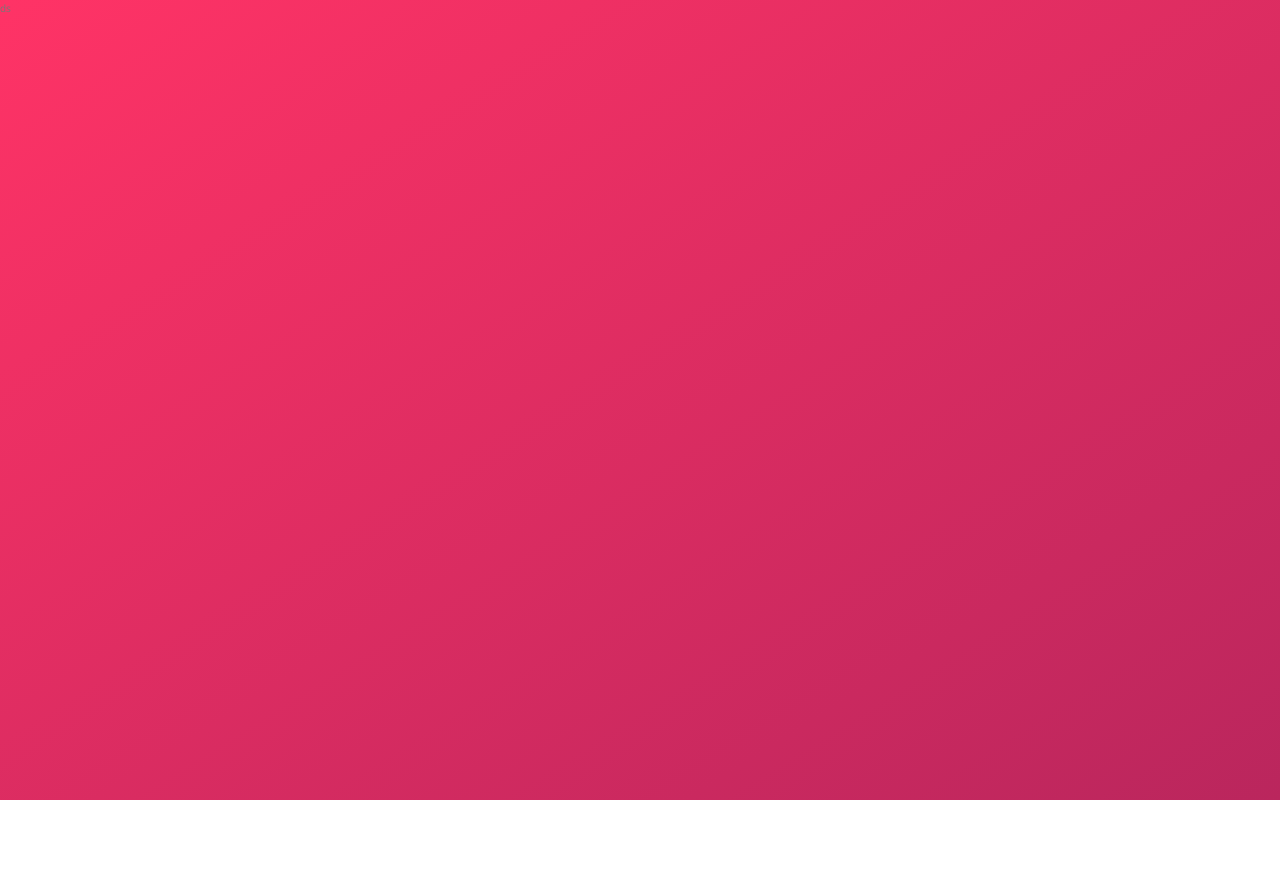
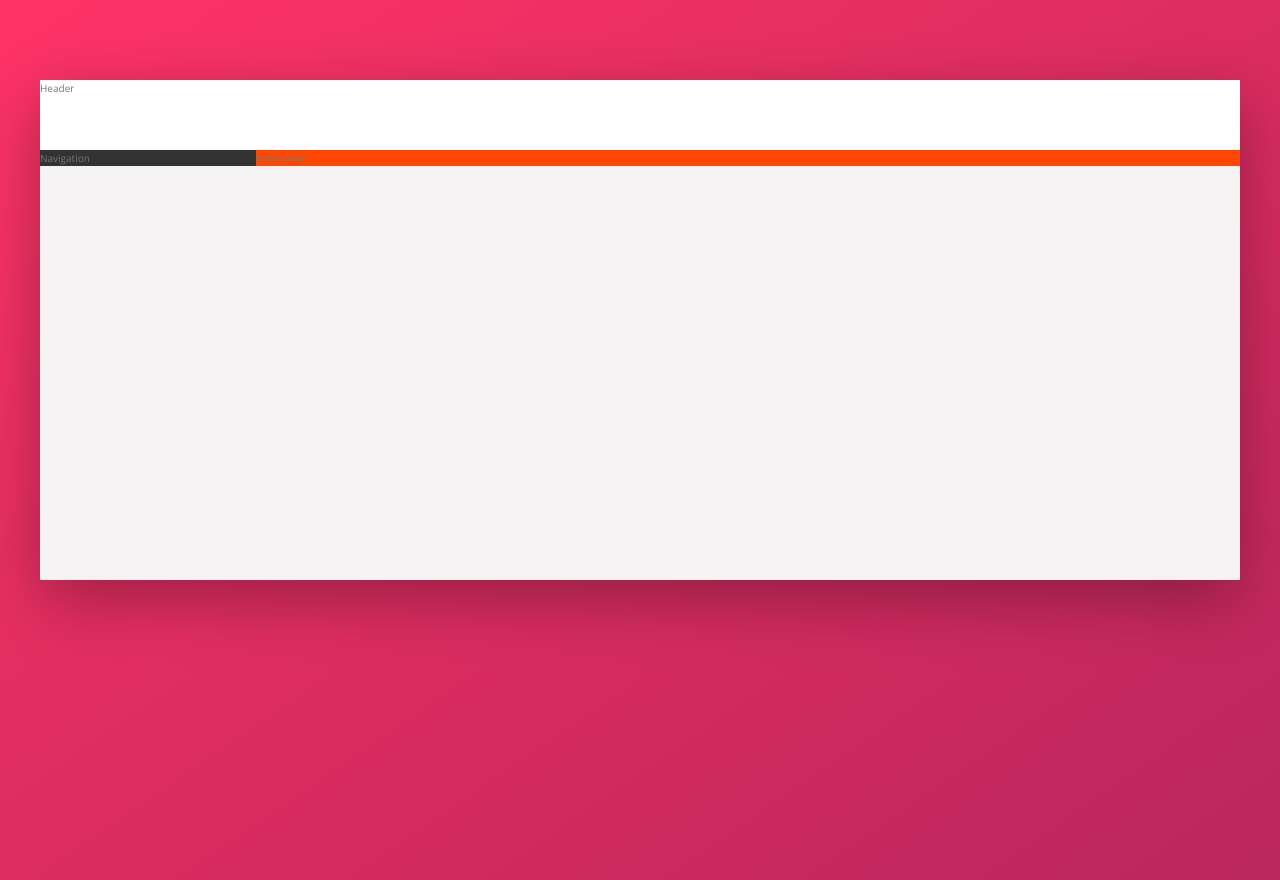
Before and after one commit to abhishekkrdev/trillo-ui, a website: page index.html in a window 1280 px wide. Before the commit the page ends 800 px from the top, so only its background shows below. Drawn offline with nearby package versions, Linux system fonts and the light colour scheme.

Commit message:
Building the Overall layout

```diff
--- a/index.html
+++ b/index.html
@@ -11,6 +11,12 @@
     <title>trillo &mdash; Your all-in-one booking app</title>
   </head>
   <body>
-    ds
+    <div class="container">
+      <header class="header">Header</header>
+      <div class="content">
+        <nav class="sidebar">Navigation</nav>
+        <main class="hotel-view">Hotel View</main>
+      </div>
+    </div>
   </body>
 </html>
--- a/sass/_base.scss
+++ b/sass/_base.scss
@@ -29,6 +29,8 @@ Grey dark 3: #999
   --color-grey--dark-1: #333;
   --color-grey--dark-2: #777;
   --color-grey--dark-3: #999;
+
+  --shadow-dark: 0 2rem 6rem rgba(0, 0, 0, 0.3);
 }
 
 * {
--- a/sass/_layout.scss
+++ b/sass/_layout.scss
@@ -0,0 +1,28 @@
+.container {
+  max-width: 120rem;
+  margin: 8rem auto;
+  background-color: var(--color-grey--light-2);
+  box-shadow: var(--shadow-dark);
+  min-height: 50rem;
+}
+
+.header {
+  height: 7rem;
+  background-color: #fff;
+  border-bottom: var(--color-grey--light-2);
+}
+
+.content {
+  display: flex;
+}
+
+.sidebar {
+  background-color: var(--color-grey--dark-1);
+  flex: 0 0 18%;
+}
+
+.hotel-view {
+  background-color: #fff;
+  background-color: orangered;
+  flex: 1;
+}
```
Also changed, not shown: css/style.css, 1 other file.
